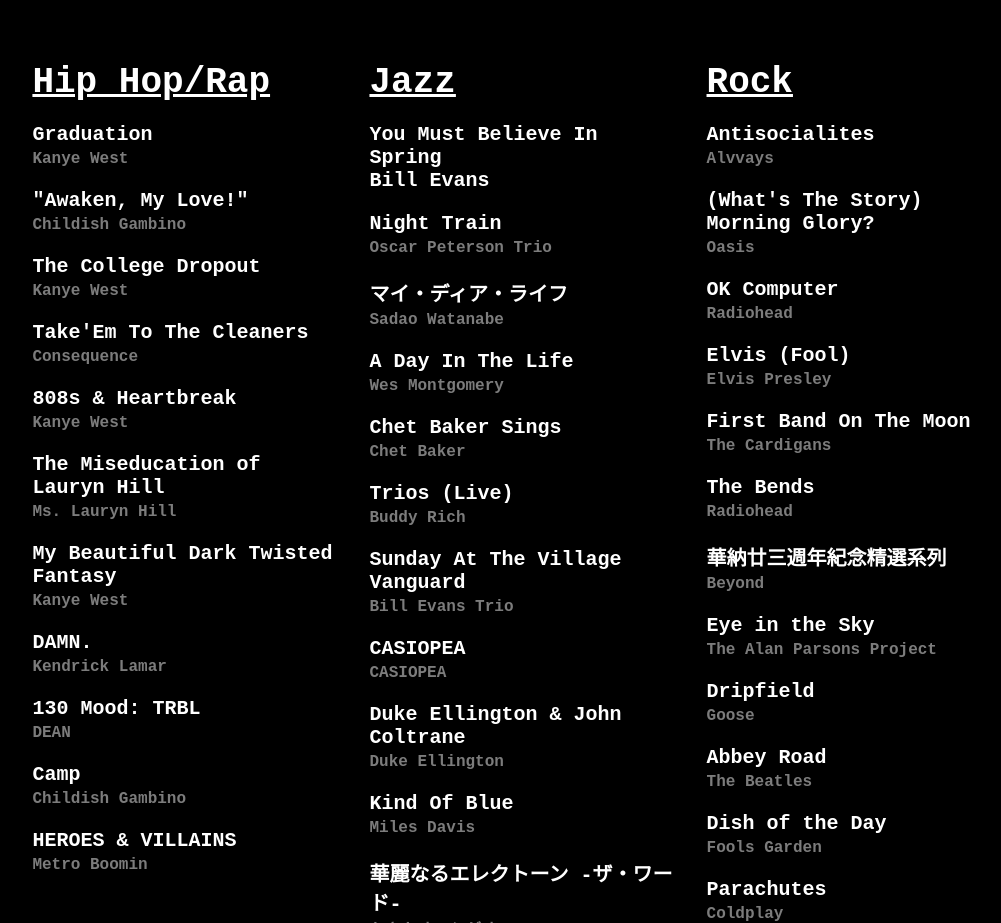
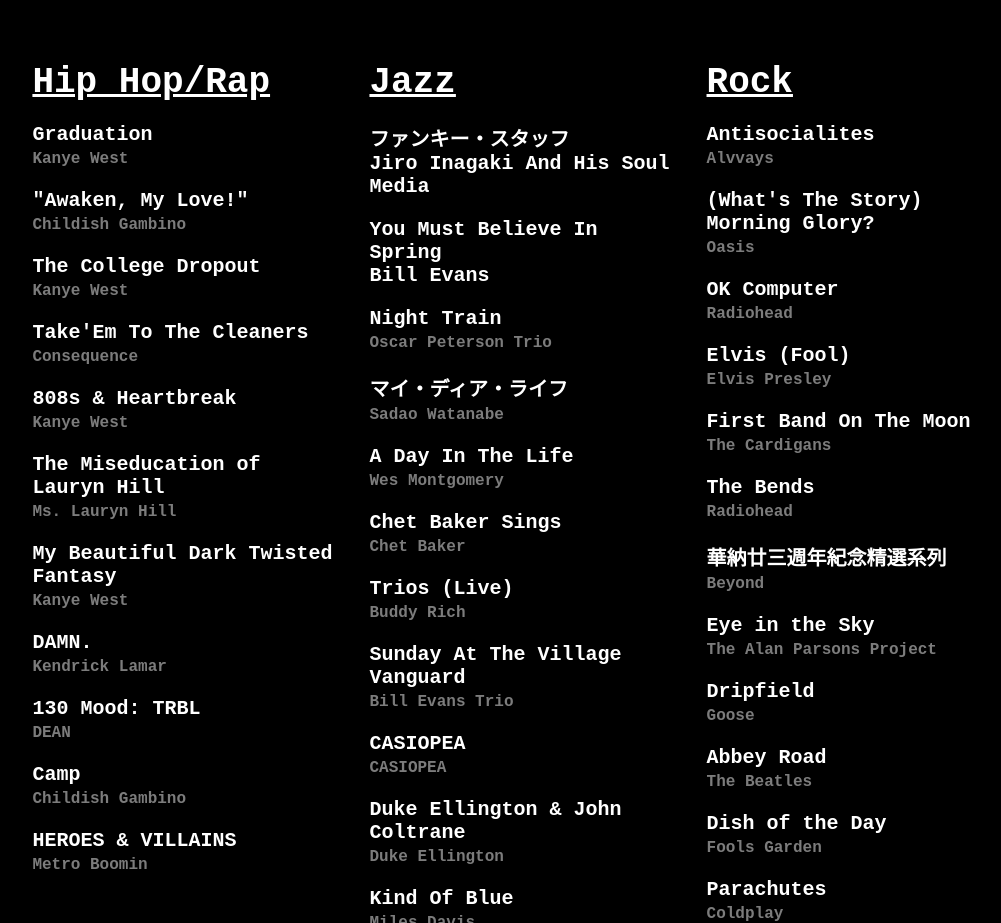
Before and after one commit to DittoMadness/Zeulchos, a plain HTML site: page music.html in a window 1280 px wide. Shown: the part 2140-3063 px from the top of the page, without its empty margins (117-1118 px from the left). Drawn offline with Linux system fonts and the light colour scheme.

Commit message:
added new album

```diff
--- a/music.html
+++ b/music.html
@@ -316,6 +316,9 @@ text-decoration: underline;
 <li><div style="font-size: 36px;"><u>Jazz</u></div>
 <ul>
 
+<li>ファンキー・スタッフ<br>
+<span class="artist"></span>Jiro Inagaki And His Soul Media</li>
+
 <li>You Must Believe In Spring<br>
 <span class="artist"></span>Bill Evans</li>
 
```
